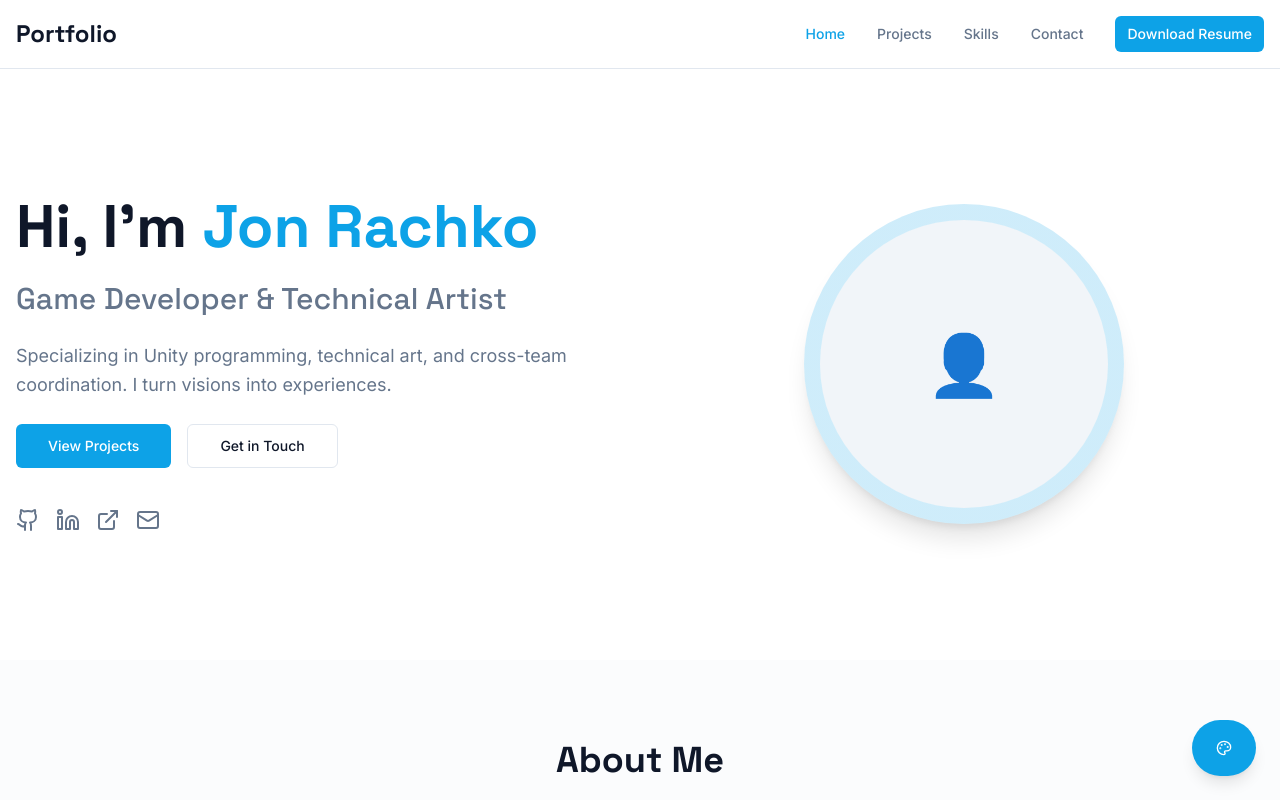
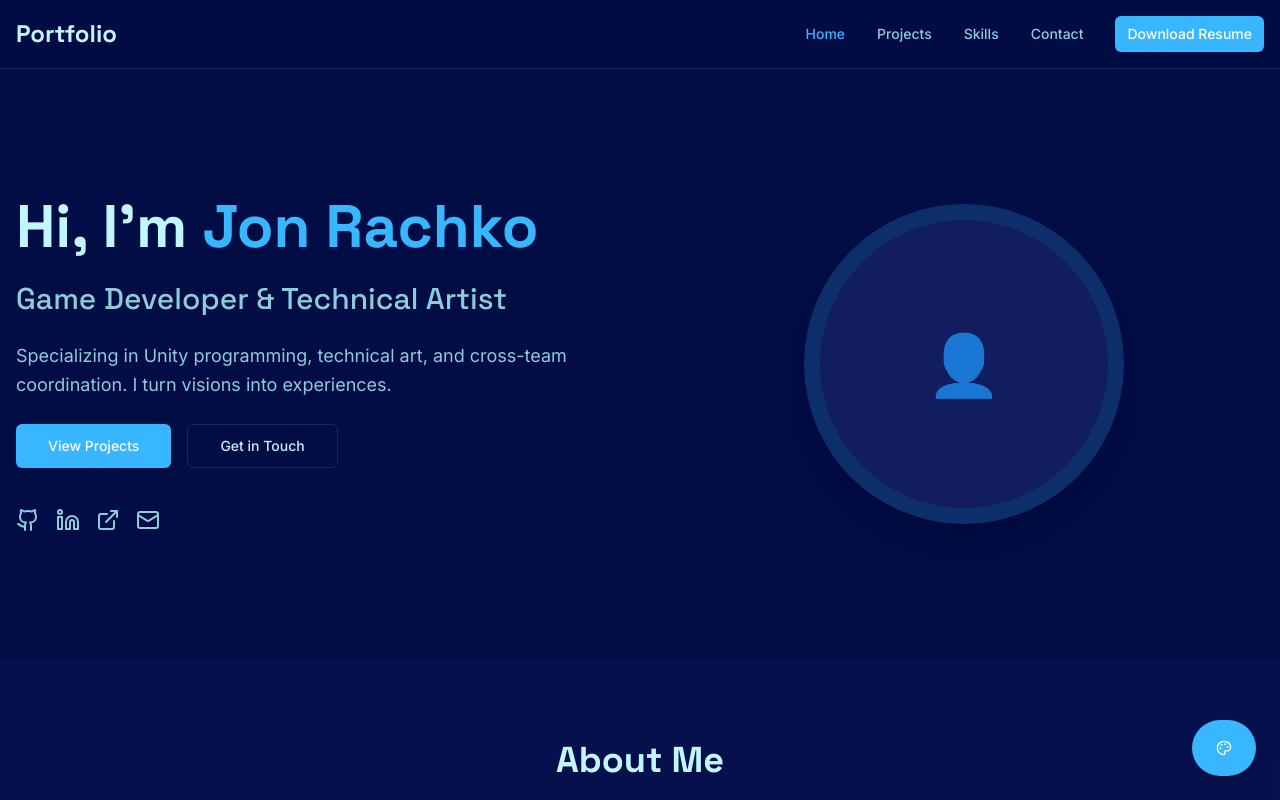
Before and after one commit to JonRachko/lovable-portfolio, a React (Vite) app: page / in a window 1280 px wide. Shown: the top 800 px of the page. Built offline with nearby package versions, Linux system fonts and the light colour scheme; the HTML template or start-up script is replaced by a standard one.

Commit message:
Fix color scheme switcher logic
Ensure the default color scheme is applied on initial load and correct the logic for applying themes. The Sunrise theme was not removed and will be preserved.

```diff
--- a/src/components/ColorSchemeSwitcher.tsx
+++ b/src/components/ColorSchemeSwitcher.tsx
@@ -24,6 +24,9 @@ const ColorSchemeSwitcher = () => {
     if (saved && schemes.find((s) => s.id === saved)) {
       setCurrentScheme(saved);
       applyScheme(saved);
+    } else {
+      // Apply default theme
+      applyScheme("dark-blue");
     }
   }, []);
 
```
